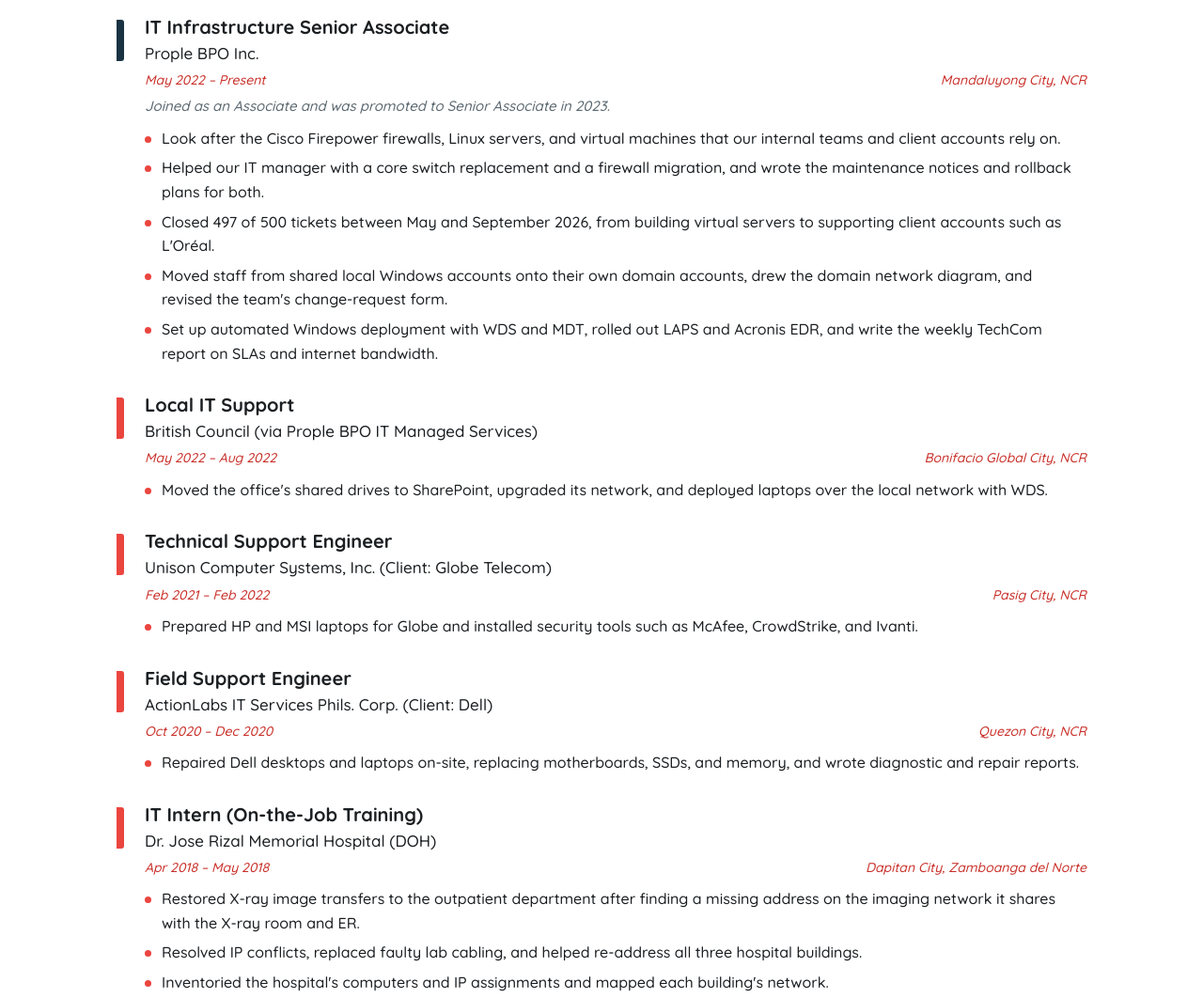
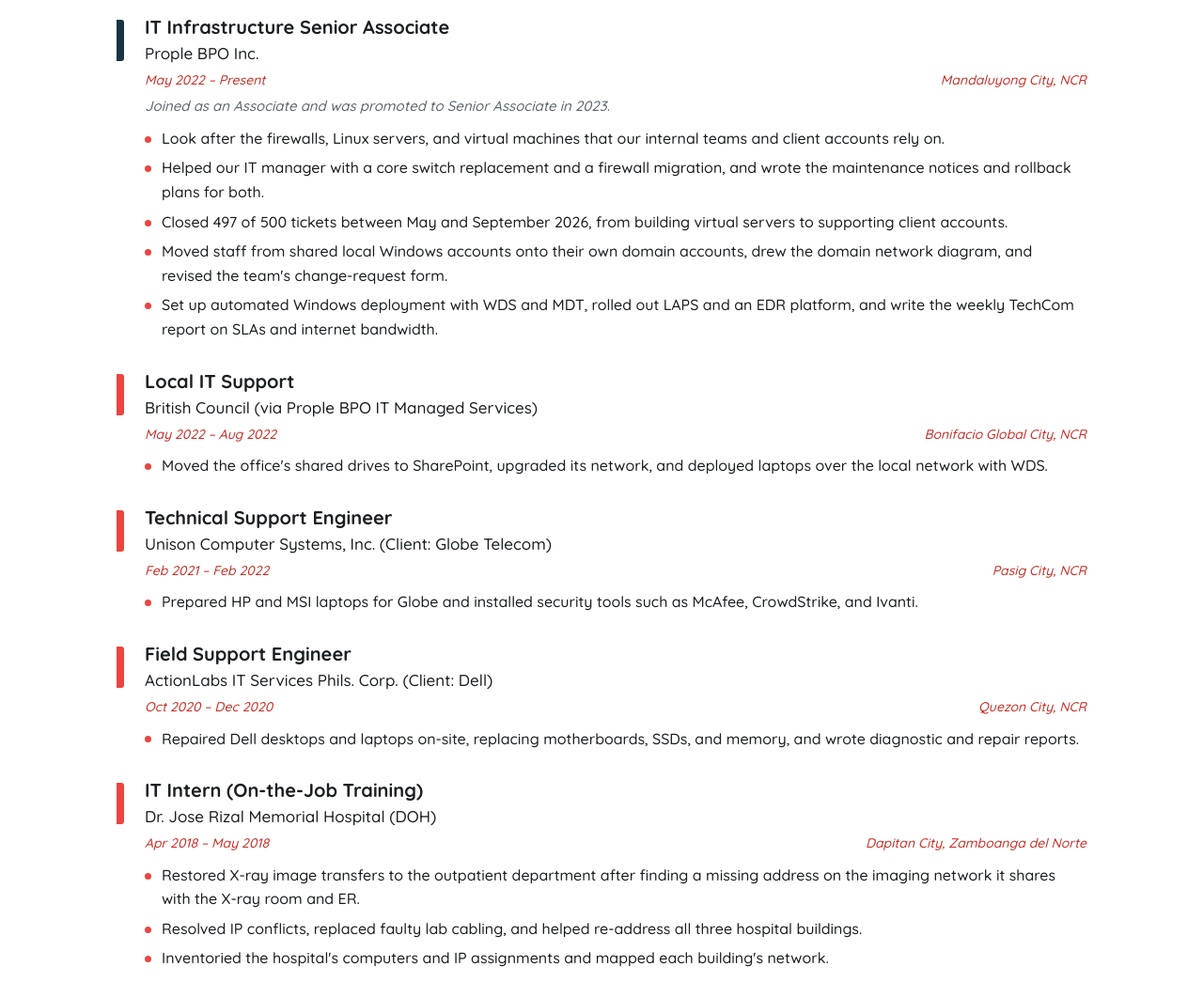
Before and after one commit to francomeisterm/francomeisterm.github.io, a plain HTML site: page index.html in a window 1280 px wide. Shown: the part 2780-3842 px from the top of the page at 94% size. Drawn offline with Linux system fonts and the light colour scheme.

Commit message:
Update index.html

```diff
--- a/index.html
+++ b/index.html
@@ -364,7 +364,7 @@ footer .container { padding-top: 18px; padding-bottom: 18px; display: flex; flex
       <h2 class="section-heading">About me</h2>
       <div class="about">
         <div>
-          <p>I've spent more than five years in IT, starting with on-site hardware repair for Dell and laptop support for Globe Telecom before moving into infrastructure at Prople BPO, where I was promoted to Senior Associate in 2023. These days that means firewall and switch changes, Linux and Windows servers, virtual machines, Active Directory, and hands-on support for client accounts such as L'Oréal.</p>
+          <p>I've spent more than five years in IT, starting with on-site hardware repair for Dell and laptop support for Globe Telecom before moving into infrastructure at Prople BPO, where I was promoted to Senior Associate in 2023. These days that means firewall and switch changes, Linux and Windows servers, virtual machines, Active Directory, and hands-on support for our client accounts.</p>
           <p>The part of the job I enjoy most is finding the real cause of a problem and writing it up so it stays fixed. Outside work I run Linux at home and use it to learn. When my own graphics card started logging kernel warnings, I tracked the bug down, and my fix is now part of the Linux kernel.</p>
         </div>
         <div class="facts">
@@ -451,11 +451,11 @@ footer .container { padding-top: 18px; padding-bottom: 18px; display: flex; flex
           <p class="when"><span>May 2022 – Present</span><span>Mandaluyong City, NCR</span></p>
           <p class="promo">Joined as an Associate and was promoted to Senior Associate in 2023.</p>
           <ul>
-            <li>Look after the Cisco Firepower firewalls, Linux servers, and virtual machines that our internal teams and client accounts rely on.</li>
+            <li>Look after the firewalls, Linux servers, and virtual machines that our internal teams and client accounts rely on.</li>
             <li>Helped our IT manager with a core switch replacement and a firewall migration, and wrote the maintenance notices and rollback plans for both.</li>
-            <li>Closed 497 of 500 tickets between May and September 2026, from building virtual servers to supporting client accounts such as L'Oréal.</li>
+            <li>Closed 497 of 500 tickets between May and September 2026, from building virtual servers to supporting client accounts.</li>
             <li>Moved staff from shared local Windows accounts onto their own domain accounts, drew the domain network diagram, and revised the team's change-request form.</li>
-            <li>Set up automated Windows deployment with WDS and MDT, rolled out LAPS and Acronis EDR, and write the weekly TechCom report on SLAs and internet bandwidth.</li>
+            <li>Set up automated Windows deployment with WDS and MDT, rolled out LAPS and an EDR platform, and write the weekly TechCom report on SLAs and internet bandwidth.</li>
           </ul>
         </li>
         <li class="job">
@@ -510,7 +510,7 @@ footer .container { padding-top: 18px; padding-bottom: 18px; display: flex; flex
         </div>
         <div class="skill-group">
           <h3>Identity and endpoints</h3>
-          <ul class="chips"><li>Active Directory and GPO</li><li>LAPS</li><li>WDS and MDT</li><li>Acronis EDR</li><li>CrowdStrike</li><li>Google Workspace</li><li>Microsoft 365 and SharePoint</li></ul>
+          <ul class="chips"><li>Active Directory and GPO</li><li>LAPS</li><li>WDS and MDT</li><li>EDR</li><li>CrowdStrike</li><li>Google Workspace</li><li>Microsoft 365 and SharePoint</li></ul>
         </div>
         <div class="skill-group">
           <h3>Operations</h3>
```
